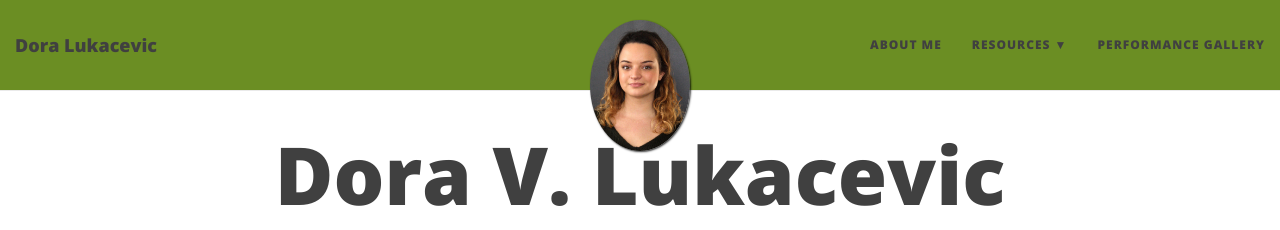
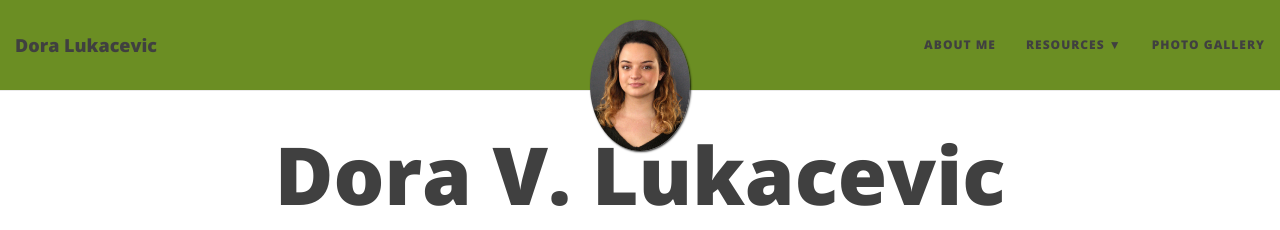
Before and after one commit to dlukacevic/dlukacevic.github.io, a Jekyll site: the page built from index.md, in a window 1280 px wide. Shown: the top 230 px of the page. Built offline with Jekyll 4.4.1, drawn with Linux system fonts in a browser that asks for light colours; nearby versions of some CDN libraries; the list of posts is cut into pages by our own code.

Commit message:
Update _config.yml

```diff
--- a/_config.yml
+++ b/_config.yml
@@ -25,7 +25,7 @@ navbar-links:
   Resources:
     - Lesson Plans: "lessonplans"
     - Class Materials: "materials"
-  Performance Gallery: "gallery"
+  Photo Gallery: "gallery"
 
 # Image to show in the navigation bar - image must be a square (width = height)
 # Remove this parameter if you don't want an image in the navbar
```
